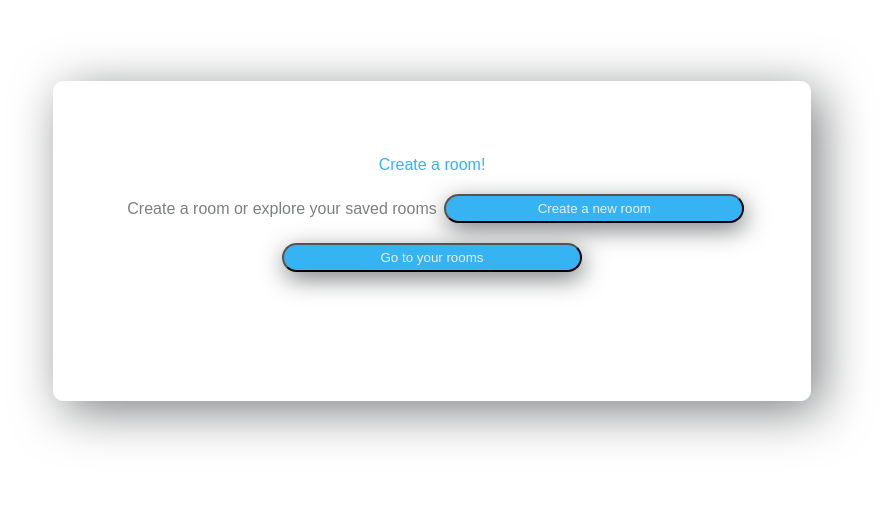
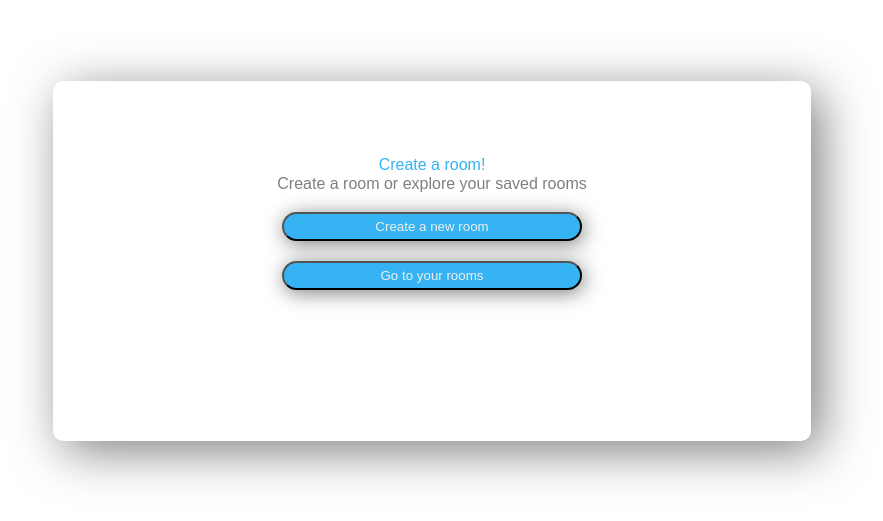
Before and after one commit to AshwinAashu/Interior-visualizer, a React (Create React App) app: page /createRooms in a window 1280 px wide. Shown: the part 109-630 px from the top of the page, without its empty margins (208-1091 px from the left). Built offline with nearby package versions, Linux system fonts and the light colour scheme.

Commit message:
Css- createRooms

```diff
--- a/src/component/CreateRooms.jsx
+++ b/src/component/CreateRooms.jsx
@@ -8,9 +8,11 @@ const CreateRooms = () => {
           <span className="title-sub">
             Create a room or explore your saved rooms
           </span>
+          <br />
           <button className="btn-primary create-rooms">
             Create a new room
           </button>
+          <br />
           <button className="btn-primary create-rooms">Go to your rooms</button>
         </div>
       </div>
--- a/src/styles.css
+++ b/src/styles.css
@@ -35,11 +35,12 @@
 .btn-primary.create-rooms {
   width: 300px;
   height: 25%;
+  box-shadow: 2px 3px 20px var(--sub-color);
 }
 .create-rooms-container {
   border: 1px black;
   max-width: 60%;
-  height: 40vh;
+  min-height: 45vh;
   box-shadow: 10px 10px 50px var(--sub-color);
   border-radius: 10px;
   margin-top: 15%;
```
